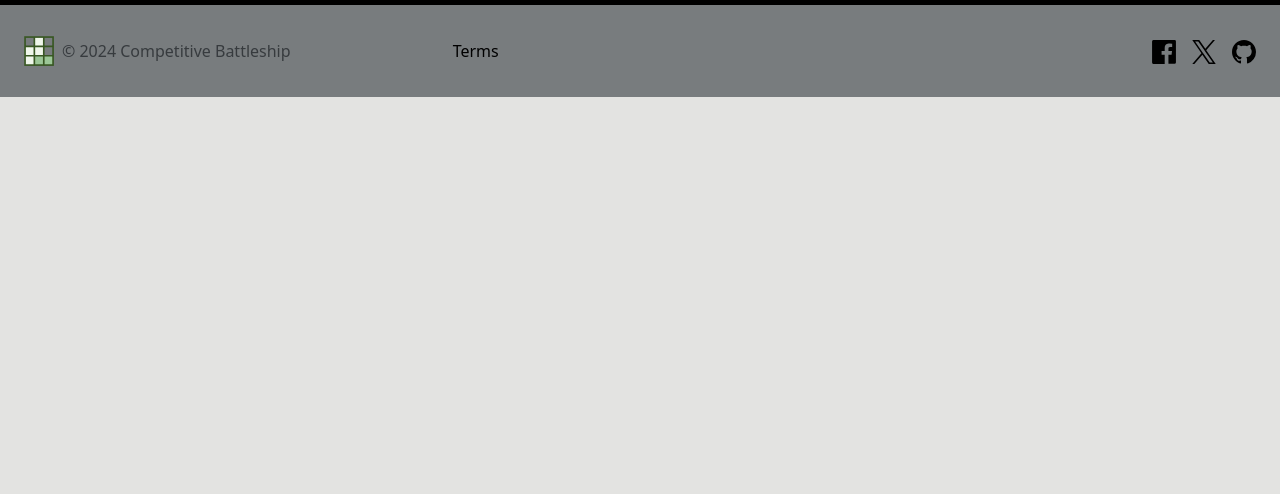
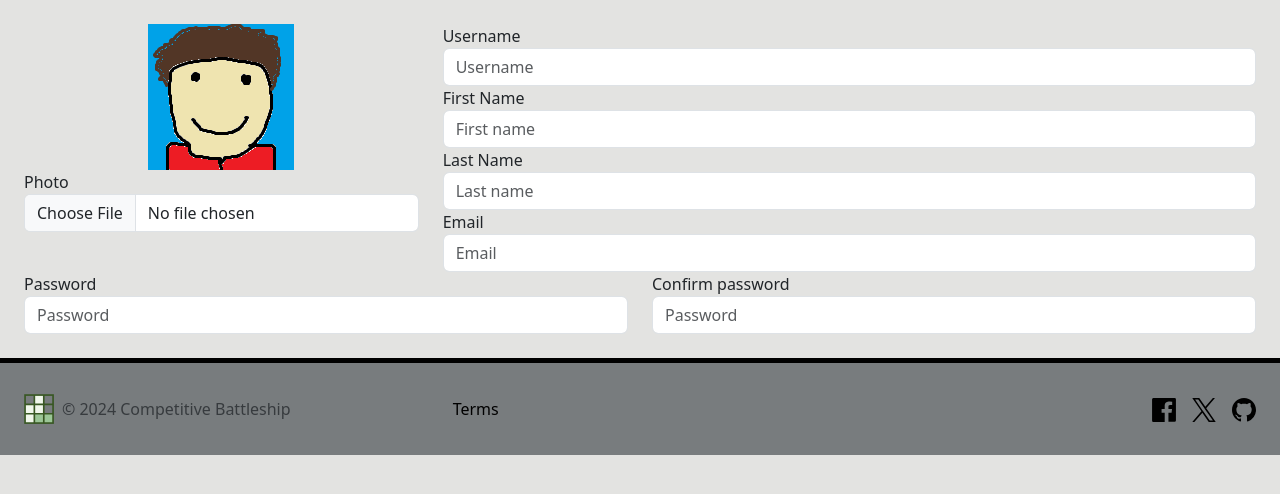
Before and after one commit to LouisBarbier/Competitive_Battleship, a PHP site: page /registration.php in a window 1280 px wide. Shown: the part 97-591 px from the top of the page. Run offline with PHP 8.4, Linux system fonts and the light colour scheme.

Commit message:
more php implementation + Start registration page

```diff
--- a/common/styles.css
+++ b/common/styles.css
@@ -52,6 +52,10 @@ footer {
     background-color: var(--nav-bg-color);
 }
 
+#tutorial-scrollspy {
+    height: 59vh;
+}
+
 #tutorial-nav h4 a{
     color: var(--tx-color);
     text-decoration: none;
@@ -59,7 +63,7 @@ footer {
 
 #tutorial-text {
     position: relative;
-    height: 61vh;
+    height: 59vh;
     overflow: auto;
 }
 
--- a/functions/checkLog.php
+++ b/functions/checkLog.php
@@ -15,7 +15,7 @@ if (str_contains($json['id'], '@')) { // it's an email
     $condition = "pers_username = '" . $json['id'] . "'";
 }
 
-$sql = "SELECT pers_id, pers_username, pers_firstname, pers_lastname, pers_email, pers_isadmin, pers_photo, pers_score
+$sql = "SELECT pers_id,pers_password, pers_username, pers_firstname, pers_lastname, pers_email, pers_isadmin, pers_photo, pers_score
 		FROM Person
 		WHERE $condition AND pers_password = '" . $json['password'] . "'";
 
@@ -29,6 +29,7 @@ if ($queryResult=$DB->query($sql)) {
 
         $data["result"]["person"] = array(
             "pers_id" => "".$person["pers_id"],
+            "pers_password" => "".$person["pers_password"],
             "pers_username" => "".$person["pers_username"],
             "pers_firstname" => "".$person["pers_firstname"],
             "pers_lastname" => "".$person["pers_lastname"],
--- a/registration.php
+++ b/registration.php
@@ -38,7 +38,61 @@
         </ul>
     </header>
 
-
+    <main>
+        <form>
+            <div class="row">
+                <div class="col-md-4">
+                    <div class="row">
+                        <div class="col-12 text-center">
+                            <img alt="your photo" src="./profile_pictures/1.png">
+                        </div>
+                    </div>
+                    <div class="row">
+                        <div class="col-12">
+                            <label for="photo">Photo</label>
+                            <input id="photo" class="form-control" name="photo" type="file">
+                        </div>
+                    </div>
+                </div>
+                <div class="col-md-8">
+                    <div class="row">
+                        <div class="form-group col-12">
+                            <label for="username">Username</label>
+                            <input id="username" class="form-control" name="username" placeholder="Username" aria-label="Username" type="text">
+                        </div>
+                    </div>
+                    <div class="row">
+                        <div class="form-group col-12">
+                            <label for="first-name">First Name</label>
+                            <input id="first-name" class="form-control" name="first-name" placeholder="First name" aria-label="First name" type="text">
+                        </div>
+                    </div>
+                    <div class="row">
+                        <div class="form-group col-12">
+                            <label for="last-name">Last Name</label>
+                            <input id="last-name" class="form-control" name="last-name" placeholder="Last name" aria-label="Last name" type="text">
+                        </div>
+                    </div>
+                    <div class="row">
+                        <div class="form-group col-12">
+                            <label for="email">Email</label>
+                            <input id="email" class="form-control" name="email" placeholder="Email" aria-label="Email" type="email">
+                        </div>
+                    </div>
+                </div>
+            </div>
+            <div class="row">
+                <div class="col-md-6">
+                    <label for="password">Password</label>
+                    <input id="password" class="form-control" name="password" placeholder="Password" aria-label="Password" type="password">
+                </div>
+                <div class="col-md-6">
+                    <label for="confirm-password">Confirm password</label>
+                    <input id="confirm-password" class="form-control" name="confirm-password" placeholder="Password" aria-label="Password" type="password">
+                </div>
+            </div>
+        </form>
+    </main>
 
     <footer class="d-flex flex-wrap justify-content-between align-items-center mt-auto">
         <div class="col-md-4 d-flex align-items-center">
```
Also changed, not shown: battling_mode.css (added, +68 -0 lines), functions/db.php (+4 -4 lines), functions/functionIndex.php (+8 -9 lines), index.php (+23 -8 lines).
